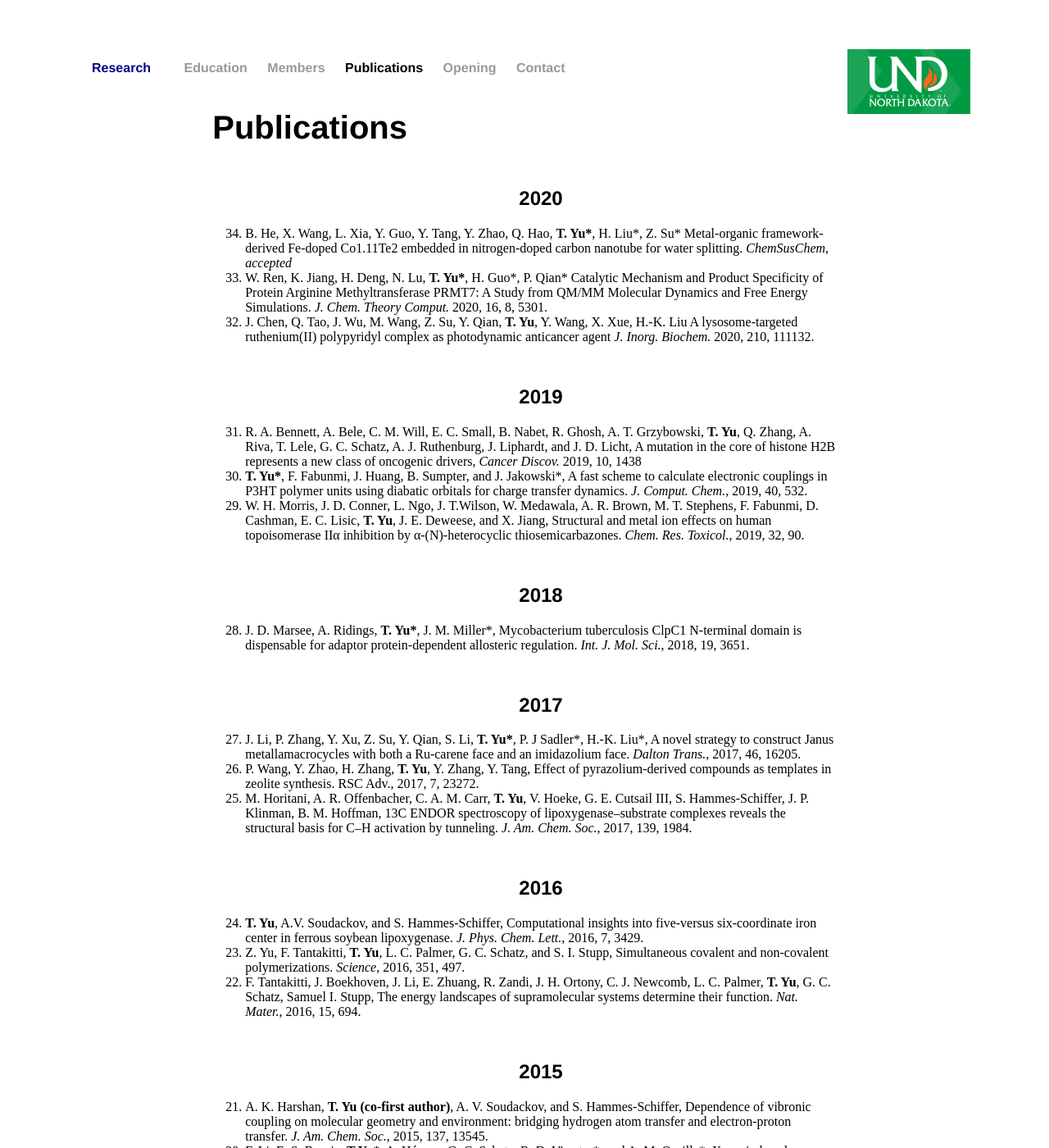
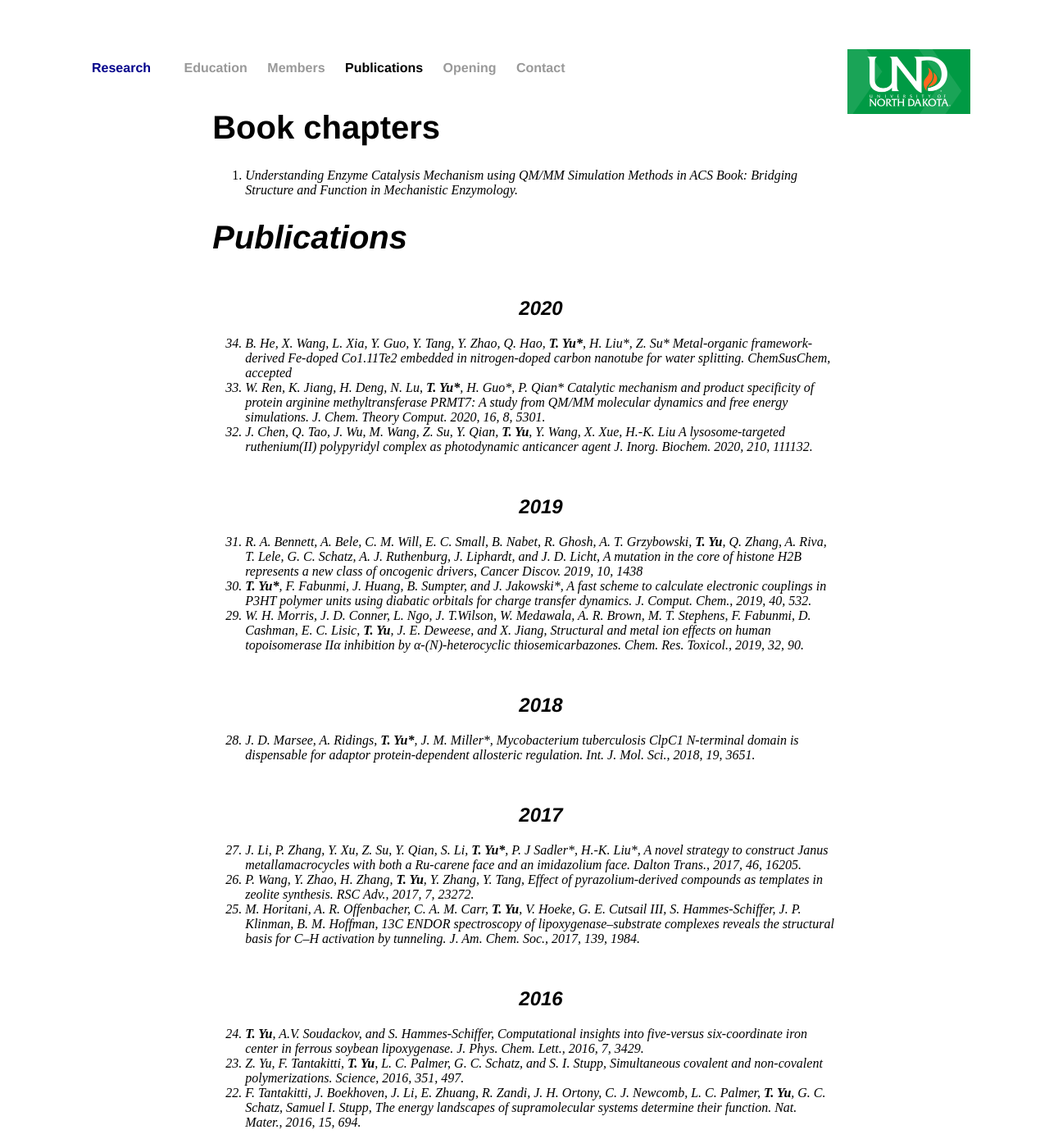
Before and after one commit to comchemyu/und.research.github.io, a Jekyll site: the page built from publications/index.html, in a window 1280 px wide and 1400 px high. Shown: the whole window at 82% size. Built offline with Jekyll 4.4.1, drawn with Linux system fonts in a browser that asks for light colours; some of the changed text lies outside the part shown.

Commit message:
Update index.html

```diff
--- a/publications/index.html
+++ b/publications/index.html
@@ -20,12 +20,17 @@ h2 {
 
 <body>
 
+<h1>Book chapters</h1>
+  <ol reversed style="font-size:100%;" type="1">
+    <li><i>Understanding Enzyme Catalysis Mechanism using QM/MM Simulation Methods<i> in ACS Book: Bridging Structure and Function in Mechanistic Enzymology.</li>
+  </ol>
+
 <h1>Publications</h1>
 
 <ol reversed style="font-size:100%;" type="1">
   <h2>2020</h2>
     <li>B. He, X. Wang, L. Xia, Y. Guo, Y. Tang, Y. Zhao, Q. Hao, <b>T. Yu*</b>, H. Liu*, Z. Su* Metal‐organic framework‐derived Fe‐doped Co1.11Te2 embedded in nitrogen‐doped carbon nanotube for water splitting. <i>ChemSusChem</i>, <i>accepted</i></li>
-  <li>W. Ren, K. Jiang, H. Deng, N. Lu, <b>T. Yu*</b>, H. Guo*, P. Qian* Catalytic Mechanism and Product Specificity of Protein Arginine Methyltransferase PRMT7: A Study from QM/MM Molecular Dynamics and Free Energy Simulations. <i>J. Chem. Theory Comput.</i> 2020, 16, 8, 5301.</li>
+  <li>W. Ren, K. Jiang, H. Deng, N. Lu, <b>T. Yu*</b>, H. Guo*, P. Qian* Catalytic mechanism and product specificity of protein arginine methyltransferase PRMT7: A study from QM/MM molecular dynamics and free energy simulations. <i>J. Chem. Theory Comput.</i> 2020, 16, 8, 5301.</li>
   <li>J. Chen, Q. Tao, J. Wu, M. Wang, Z. Su, Y. Qian, <b>T. Yu</b>, Y. Wang, X. Xue, H.-K. Liu A lysosome-targeted ruthenium(II) polypyridyl complex as photodynamic anticancer agent <i>J. Inorg. Biochem.</i> 2020, 210, 111132.</li>
   <h2>2019</h2>
   <li>R. A. Bennett, A. Bele, C. M. Will, E. C. Small, B. Nabet, R. Ghosh, A. T. Grzybowski, <b>T. Yu</b>, Q. Zhang, A. Riva, T. Lele, G. C. Schatz, A. J. Ruthenburg, J. Liphardt, and J. D. Licht, A mutation in the core of histone H2B represents a new class of oncogenic drivers, <i>Cancer Discov.</i> 2019, 10, 1438</li>
```
Also changed, not shown: other parts of publications/index.html (+1 -1 lines).
